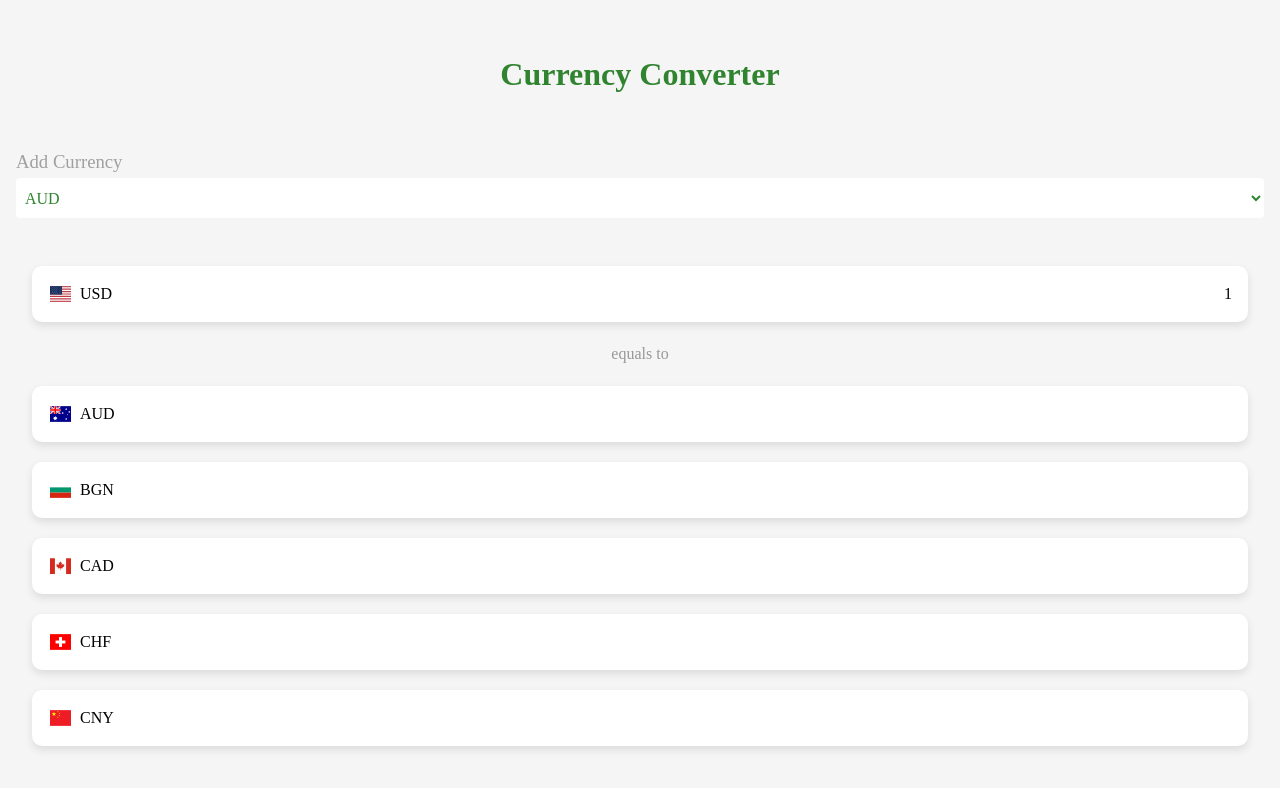
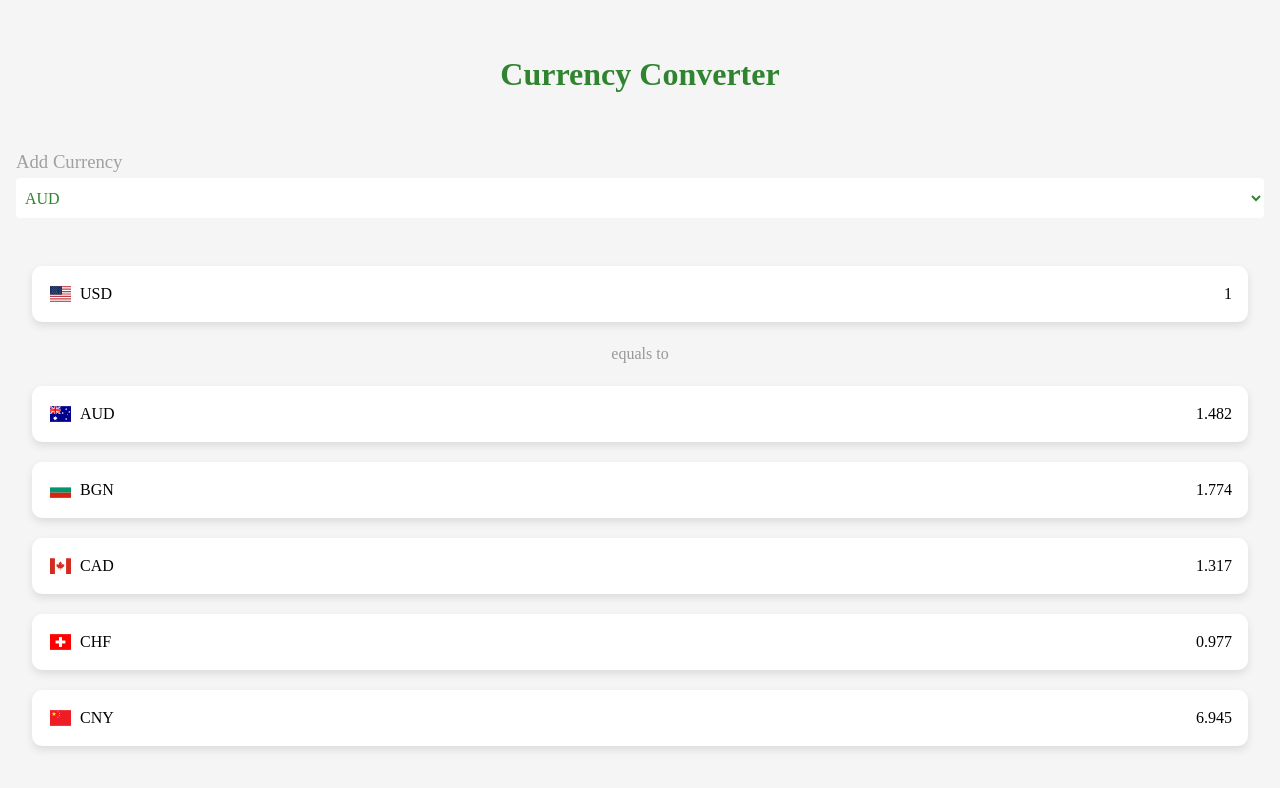
Before and after one commit to mfelipegs/curconv-vue, a Vue app: page / in a window 1280 px wide. Shown: the top 788 px of the page. Built offline with nearby package versions, Linux system fonts and the light colour scheme; a web font is replaced by a local one.

Commit message:
feat: converting with conversionRates - adjusting store

```diff
--- a/src/pages/ConverterHome.vue
+++ b/src/pages/ConverterHome.vue
@@ -7,6 +7,8 @@
 </template>
 
 <script>
+import { onMounted } from "vue";
+
 import UIHeader from "../components/UI/Header.vue";
 import SelectCurrency from "./components/SelectCurrency.vue";
 import MainConverterHome from "./components/MainConverterHome.vue";
@@ -17,6 +19,7 @@ export default {
   setup() {
     const curStore = useCurrencyStore();
 
+    onMounted(() => {
       curStore.setExchangeData({
         result: "success",
         base_code: "USD",
@@ -28,6 +31,7 @@ export default {
           CHF: 0.9774,
           CNY: 6.9454,
         },
+      });
     });
 
     return {};
--- a/src/pages/components/MainConverterHome.vue
+++ b/src/pages/components/MainConverterHome.vue
@@ -15,8 +15,12 @@
 
       <p class="equals">equals to</p>
 
-      <Card v-for="currency in currencyList.slice(1)" :key="currency">
+      <Card
+        v-for="currency in Object.keys(conversionRates).slice(1)"
+        :key="currency"
+      >
         <CurrencyItem :currencyCode="currency" />
+        <p>{{ convertCurrency(currency) }}</p>
       </Card>
     </div>
   </section>
@@ -50,11 +54,24 @@ export default {
     }
 
     const curStore = useCurrencyStore();
-    const { currencyList } = storeToRefs(curStore);
+    const { currencyList, conversionRates } = storeToRefs(curStore);
 
-    console.log("currencyList", currencyList);
+    function convertCurrency(currency) {
+      if (!conversionRates.value || !conversionRates.value[currency]) {
+        return "N/A";
+      }
+      return (amount.value * conversionRates.value[currency]).toFixed(3);
+    }
 
-    return { amount, isEditing, toggleEdit, inputRef, currencyList };
+    return {
+      amount,
+      isEditing,
+      toggleEdit,
+      inputRef,
+      currencyList,
+      convertCurrency,
+      conversionRates,
+    };
   },
   name: "MainConverterHome",
   components: {
--- a/src/stores/useCurrencyStore.js
+++ b/src/stores/useCurrencyStore.js
@@ -15,5 +15,6 @@ export const useCurrencyStore = defineStore("currency", {
   },
   getters: {
     currencyList: (state) => Object.keys(state.exchangeData.conversion_rates),
+    conversionRates: (state) => state.exchangeData.conversion_rates,
   },
 });
```
Lines whose indentation alone changed are shown as unchanged.
